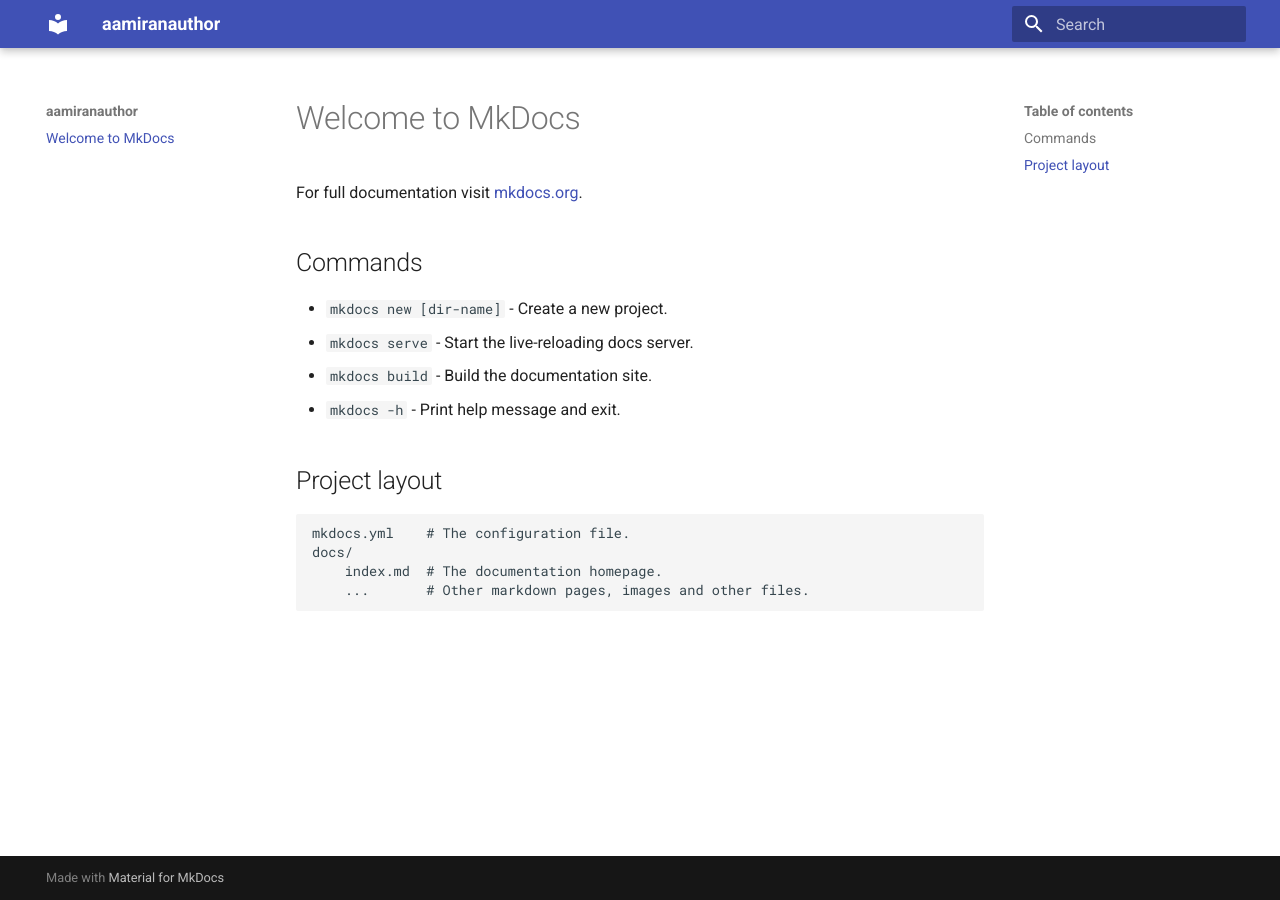
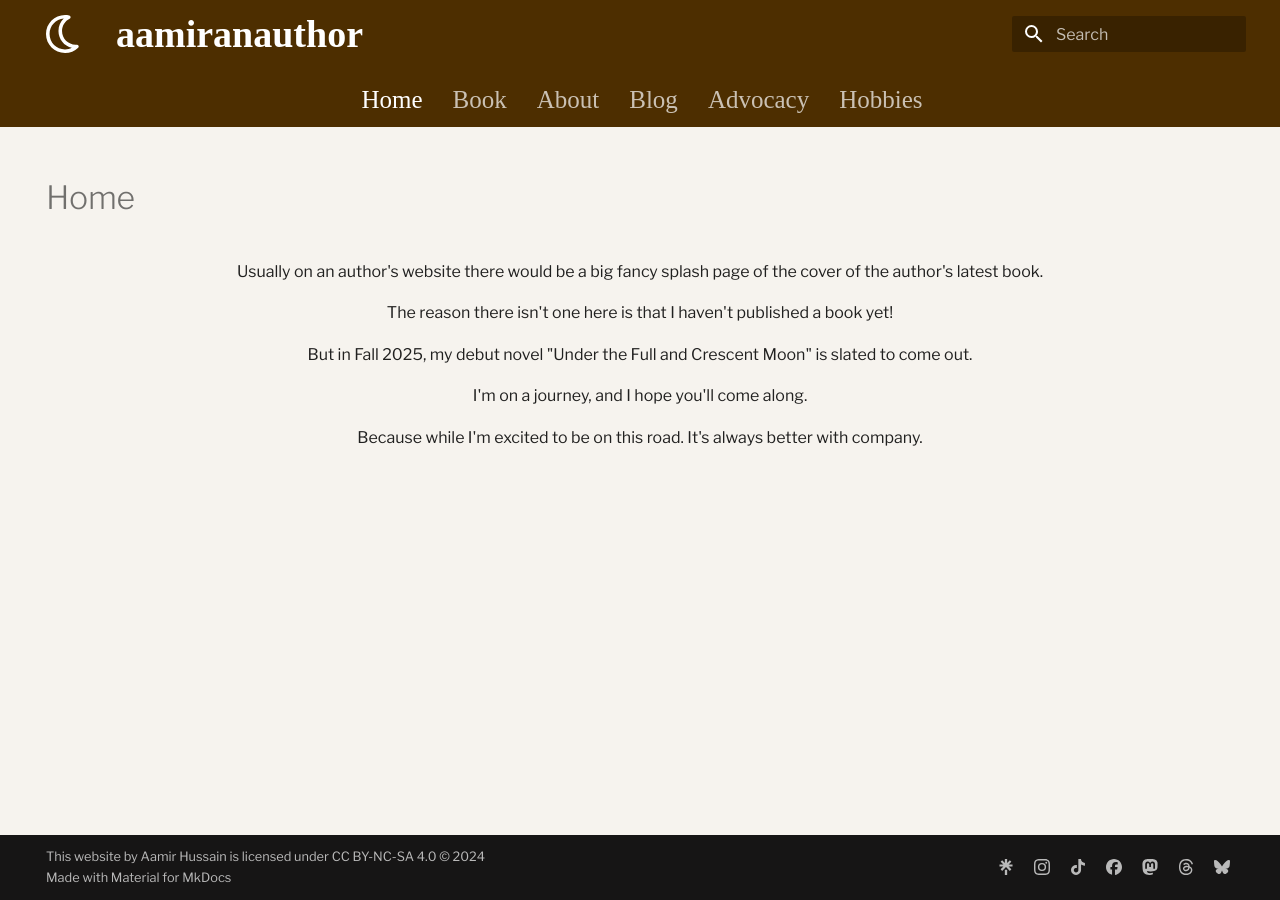
Before and after one commit to Aazih/aamiranauthor_web, an MkDocs documentation site: the page built from docs/index.md, in a window 1280 px wide. Built offline with MkDocs 1.6.1 and Material for MkDocs 9.7.7, drawn with Linux system fonts in a browser that asks for light colours; some web fonts are replaced; plug-ins that fetch from the network failed and are left out.

Commit message:
Initial publishable version of site including all planned sections, custom styles, initial blog entry, as well as configurations for various extensions used in the enviornment

```diff
--- a/docs/index.md
+++ b/docs/index.md
@@ -1,17 +1,11 @@
-# Welcome to MkDocs
+---
+hide:
+  - navigation
+  - toc
+---
 
-For full documentation visit [mkdocs.org](https://www.mkdocs.org).
-
-## Commands
-
-* `mkdocs new [dir-name]` - Create a new project.
-* `mkdocs serve` - Start the live-reloading docs server.
-* `mkdocs build` - Build the documentation site.
-* `mkdocs -h` - Print help message and exit.
-
-## Project layout
-
-    mkdocs.yml    # The configuration file.
-    docs/
-        index.md  # The documentation homepage.
-        ...       # Other markdown pages, images and other files.
+<p style="text-align: center;">Usually on an author's website there would be a big fancy splash page of the cover of the author's latest book.</p>
+<p style="text-align: center;">The reason there isn't one here is that I haven't published a book yet!</p>
+<p style="text-align: center;">But in Fall 2025, my debut novel "Under the Full and Crescent Moon" is slated to come out.</p>
+<p style="text-align: center;">I'm on a journey, and I hope you'll come along.</p>
+<p style="text-align: center;">Because while I'm excited to be on this road. It's always better with company.</p>
--- /dev/null
+++ b/docs/stylesheets/extra.css
@@ -0,0 +1,52 @@
+[data-md-color-scheme="aamiranauthorcolour"] {
+    --md-primary-fg-color:        hsla(36, 100%, 15%, 1);
+    --md-default-bg-color:        hsla(36, 30%, 95%, 1);
+
+    --md-accent-fg-color:                hsla(137, 55%, 50%, 1);
+    --md-accent-fg-color--transparent:   hsla(137, 55%, 50%, 0.1);
+    --md-accent-bg-color:                hsla(0, 100%, 100%, 1);
+  }
+
+/* Header */
+.md-header {
+  font-family: "PlayFair";
+}
+
+.md-header__button.md-logo {
+  margin-top: 0;
+  margin-bottom: 0;
+  padding-top: 0;
+  padding-bottom: 0;
+}
+
+.md-header__button.md-logo img,
+.md-header__button.md-logo svg {
+  height: 1.9rem;
+  width: 1.9rem;
+}
+
+.md-header__title {
+  font-size: 1.9rem;
+  height: 3.4rem;
+  line-height: 3.4rem;
+}
+
+
+ /*  Navigation tabs */
+.md-tabs__list {
+  justify-content: center;
+}
+
+.md-tabs__item {
+  height: 2.95rem;
+  padding-left: 1.5em;
+  padding-right: 1.5em;
+}
+
+.md-tabs__link {
+  font-size: 1.25rem;
+}
+
+.md-tabs {
+  font-family: "PlayFair";
+}
--- a/mkdocs.yml
+++ b/mkdocs.yml
@@ -1,3 +1,72 @@
 site_name: aamiranauthor
+
+nav:
+  - 'index.md'
+  - 'book.md'
+  - 'about.md'
+  - Blog:
+    - blog/index.md
+  - 'advocacy.md'
+  - 'hobbies/hobbies.md'
+
 theme:
- name: material
+  name: material
+  icon:
+    logo: fontawesome/regular/moon
+  palette:
+    scheme: aamiranauthorcolour
+  features:
+    - navigation.tabs
+  font:
+    text: Libre Franklin
+    code: PlayFair
+
+extra_css:
+  - stylesheets/extra.css
+
+plugins:
+  - privacy
+  - search
+  - blog:
+      post_date_format: yyyy/MMM/d
+      post_url_date_format: yyyy/MMM/d
+      post_url_format: "{date}/{slug}"
+      categories_allowed:
+        - Writing
+        - Book
+        - Site Update
+        - TTRPG
+
+markdown_extensions:
+  - attr_list
+  - pymdownx.emoji:
+      emoji_index: !!python/name:material.extensions.emoji.twemoji
+      emoji_generator: !!python/name:material.extensions.emoji.to_svg
+
+extra:
+  consent:
+    title: Cookie consent
+    description: >-
+      We use cookies to recognize your repeated visits and preferences, this is absolutely not required for any functionality and is completely optional.
+  analytics:
+    provider: google
+    property: G-MHHH858QRH
+  social:
+    - icon: simple/linktree
+      link: https://linktr.ee/aamirauthor
+    - icon: simple/instagram
+      link: https://www.instagram.com/aamiranauthor/
+    - icon: simple/tiktok
+      link: https://www.tiktok.com/@aamiranauthor
+    - icon: simple/facebook
+      link: https://www.facebook.com/AamirAnAuthor
+    - icon: simple/mastodon
+      link: https://mstdn.ca/@azih
+    - icon: simple/threads
+      link: https://www.threads.net/@aamiranauthor
+    - icon: simple/bluesky
+      link: https://bsky.app/profile/aamiranauthor.bsky.social
+
+
+
+copyright: This website by <span property="cc:attributionName">Aamir Hussain</span> is licensed under <a href="http://creativecommons.org/licenses/by-nc-sa/4.0/?ref=chooser-v1" target="_blank" rel="license noopener noreferrer" style="display:inline-block;">CC BY-NC-SA 4.0 &copy; 2024
```
Also changed, not shown: README.md (+52 -3 lines), docs/about.md (added, +16 -0 lines), docs/advocacy.md (added, +29 -0 lines), docs/blog/posts/hello-world.md (added, +29 -0 lines), docs/book.md (added, +10 -0 lines), docs/hobbies/hobbies.md (added, +22 -0 lines), docs/hobbies/ttrpg.md (added, +22 -0 lines), docs/.markdownlint.json (added), docs/blog/index.md (added).
